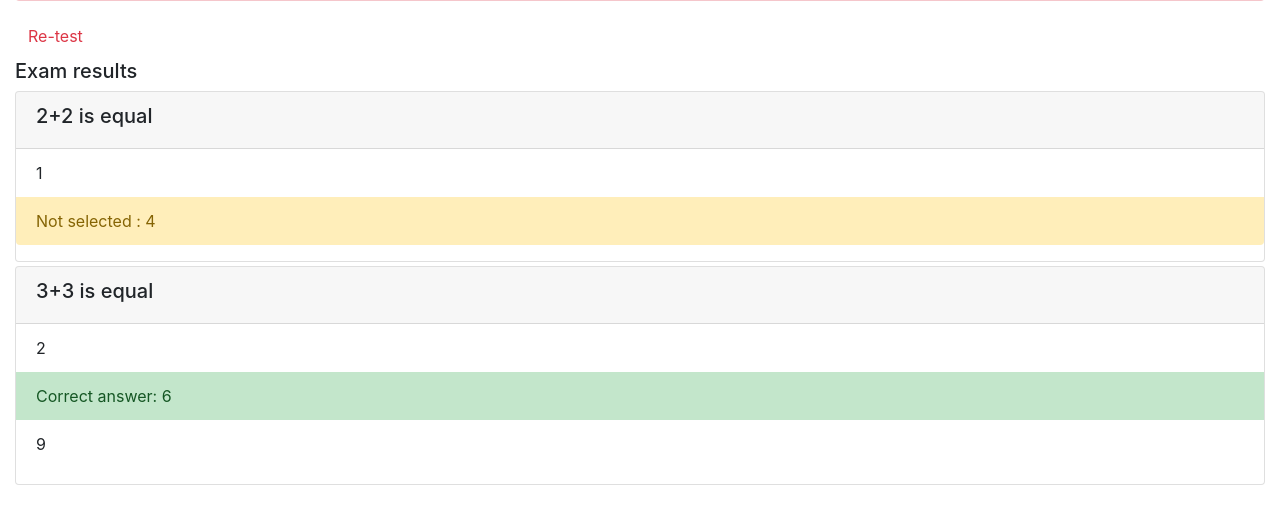
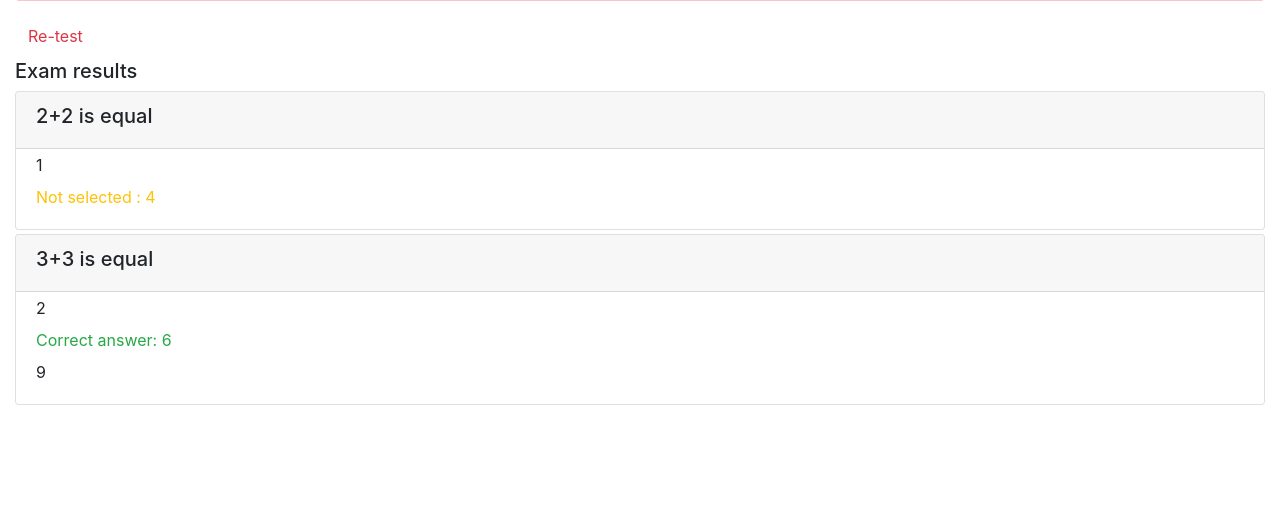
Before and after one commit to mircea-nunu/django_online_course_exam, a Django app: page /onlinecourse/course/15/submission/218/result/ in a window 1280 px wide. Shown: the part 105-629 px from the top of the page. Run offline with Django 3.2, Linux system fonts and the light colour scheme; data comes from the database, SQL or seed files in the repository; both versions use the stored data as it was after the commit; some libraries are stand-ins or nearby versions.

Commit message:
stylize results view"
Signed-off-by: Mircea N <nunu.mircea@gmail.com>

```diff
--- a/onlinecourse/templates/onlinecourse/exam_result_bootstrap.html
+++ b/onlinecourse/templates/onlinecourse/exam_result_bootstrap.html
@@ -53,21 +53,21 @@
                     <div class="card-header"><h5>{{ question.question_text}}</h5>
                     </div>
                     <div class="form-group">
-                        <ul class="list-group bg-transparent" style="list-style: none;">
+                        <ul class="list-group" style="list-style: none;">
                             {% for choice in question.choice_set.all %}
                                     {% if choice in submission_choices and submission_choices|check_choice:choice.id %}
                                         <li name="choice_{{choice.id}}" style="border: none"
-                                            class="list-group-item list-group-item-success" id="{{choice.id}}"
+                                            class="list-group-item text-success pt-1 pb-1" id="{{choice.id}}"
                                             value="{{choice.id}}"> Correct answer: {{ choice.choice_text }}
                                         </li>
                                     {% elif choice.is_correct %}
                                         <li name="choice_{{choice.id}}" style="border: none"
-                                            class="list-group-item list-group-item-warning" id="{{choice.id}}"
+                                            class="list-group-item text-warning pt-1 pb-1" id="{{choice.id}}"
                                             value="{{choice.id}}"> Not selected : {{ choice.choice_text }}
                                         </li>
                                     {% else %}
                                         <li name="choice_{{choice.id}}" style="border: none"
-                                            class="list-group-item" id="{{choice.id}}"
+                                            class="list-group-item pt-1 pb-1" id="{{choice.id}}"
                                             value="{{choice.id}}">{{ choice.choice_text }}
                                         </li>
                                     {% endif %}
```
Also changed, not shown: db.sqlite3.
